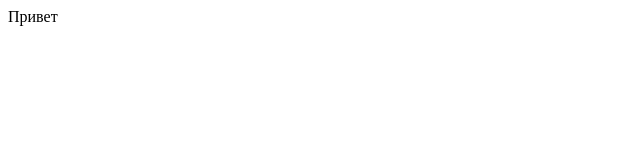
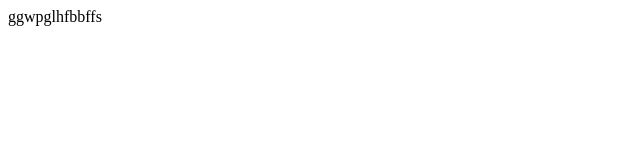
Before and after one commit to bamboe/myFirstproject, a plain HTML site: page index.html in a window 1280 px wide. Shown: the full height of the page, 0-640 px from the left. Drawn offline with Linux system fonts and the light colour scheme.

Commit message:
первый

```diff
--- a/index.html
+++ b/index.html
@@ -4,7 +4,7 @@
     <title></title>
 </head>
 <body>
-Привет
+ggwpglhfbbffs
 
 </body>
 </html>
```
